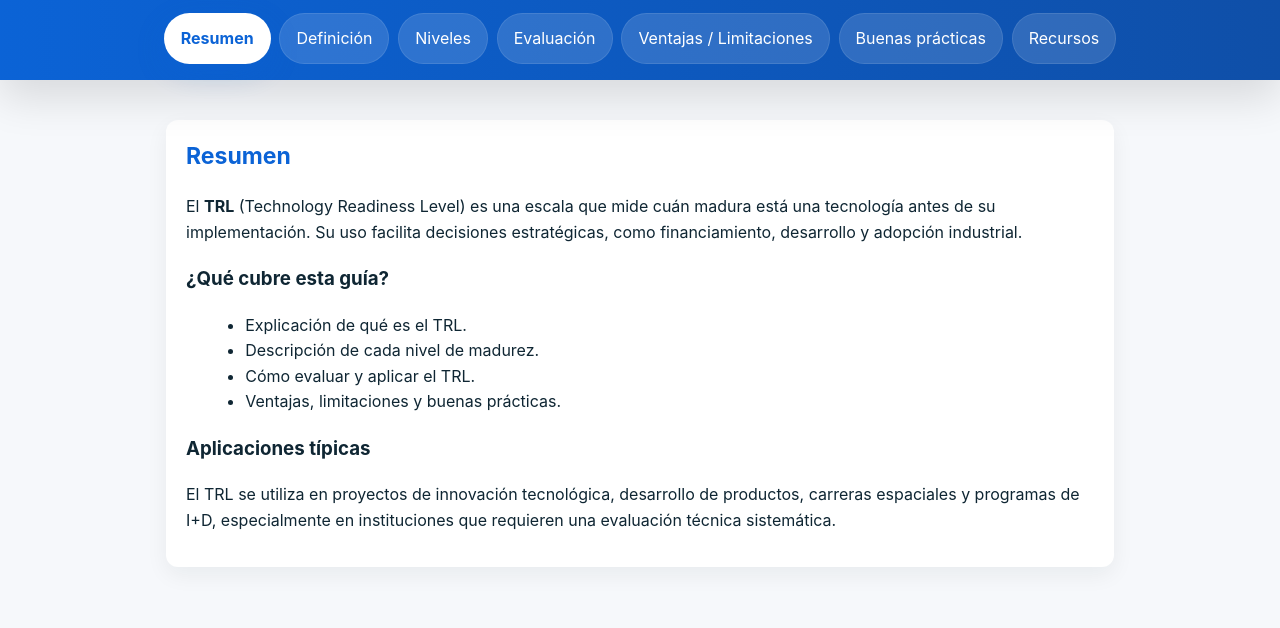
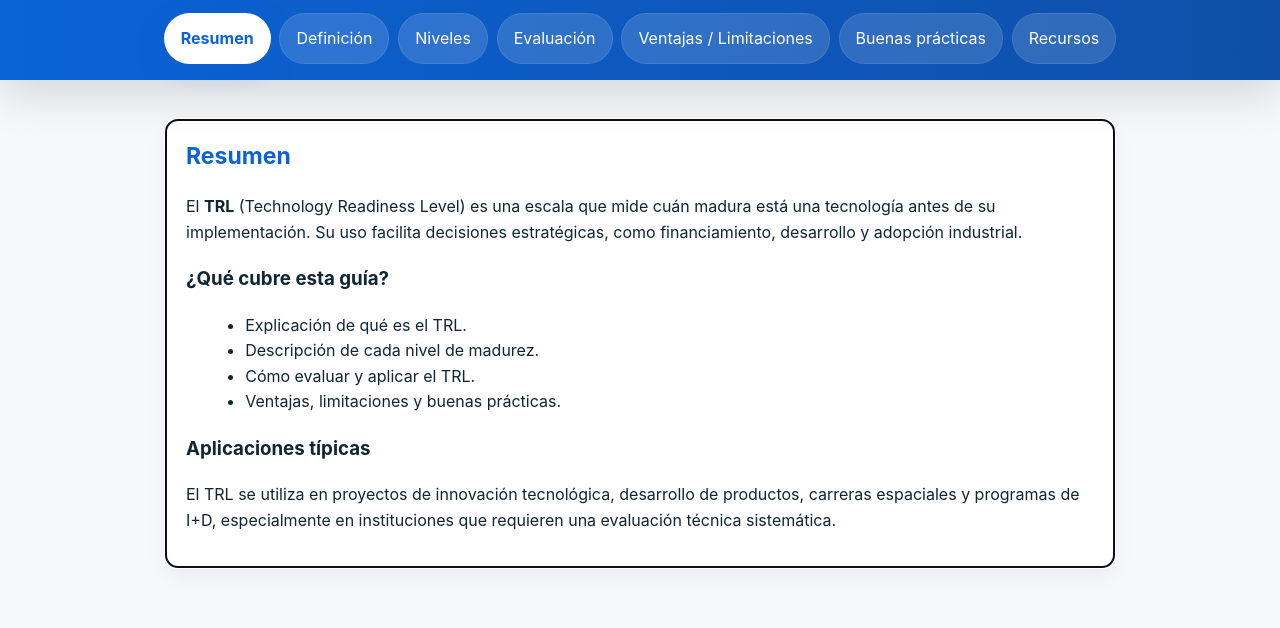
Before and after one commit to JustinS993/Dmayor, a website: page site/index.html in a window 1280 px wide. Shown: the part 159-787 px from the top of the page. Drawn offline with Linux system fonts and the light colour scheme.

Commit message:
Mejoras de accesibilidad y experiencia de usuario

```diff
--- a/site/css/styles.css
+++ b/site/css/styles.css
@@ -51,6 +51,11 @@ body{
   transition:transform .15s ease, background .15s ease, box-shadow .15s ease;
 }
 .main-nav a:hover{transform:translateY(-1px);background:rgba(255,255,255,0.22);box-shadow:0 10px 30px rgba(11,99,214,0.12)}
+.main-nav a:focus-visible,
+.section-actions .button:focus-visible,
+.skip-link:focus-visible,
+.content-section:focus-visible{
+}
 .main-nav a:focus{outline:3px solid rgba(255,255,255,0.2);outline-offset:2px}
 .main-nav a.active{background:white;color:var(--accent);box-shadow:0 10px 30px rgba(11,99,214,0.18);font-weight:700}
 
@@ -60,6 +65,7 @@ main{
   padding:1.5rem 1rem 2rem;
 }
 .section-hidden{display:none}
+.no-js .section-hidden{display:block}
 
 section{
   background:var(--card);
--- a/site/index.html
+++ b/site/index.html
@@ -8,13 +8,14 @@
   <title>TRL — Guía</title>
   <link rel="stylesheet" href="css/styles.css">
 </head>
-<body>
+<body class="no-js">
   <noscript>
     <div class="noscript-warning">
       Este sitio requiere JavaScript para mostrar el contenido por secciones. Activa JavaScript en tu navegador para una mejor experiencia.
     </div>
   </noscript>
   <a class="skip-link" href="#content">Saltar al contenido</a>
+  <div id="section-announcement" class="visually-hidden" aria-live="polite" aria-atomic="true">Sección actual: Resumen</div>
   <header class="site-header">
     <div class="hero-copy">
       <p class="eyebrow">Guía práctica</p>
@@ -32,7 +33,7 @@
     </nav>
   </header>
 
-  <main id="content" tabindex="0">
+  <main id="content" role="main" aria-label="Contenido principal">
     <section id="01-resumen" class="content-section">
       <h2>Resumen</h2>
       <p>El <strong>TRL</strong> (Technology Readiness Level) es una escala que mide cuán madura está una tecnología antes de su implementación. Su uso facilita decisiones estratégicas, como financiamiento, desarrollo y adopción industrial.</p>
@@ -204,7 +205,13 @@
   <script>
     function setActiveNav(hash) {
       document.querySelectorAll('.main-nav a').forEach(a => {
-        a.classList.toggle('active', a.getAttribute('href') === hash);
+        const isActive = a.getAttribute('href') === hash;
+        a.classList.toggle('active', isActive);
+        if (isActive) {
+          a.setAttribute('aria-current', 'page');
+        } else {
+          a.removeAttribute('aria-current');
+        }
       });
     }
 
@@ -221,12 +228,21 @@
       });
       const activeSection = document.getElementById(id);
       if (activeSection) {
+        activeSection.tabIndex = -1;
+        activeSection.focus();
         activeSection.scrollIntoView({behavior: 'smooth', block: 'start'});
+        announcement.textContent = `Sección actual: ${activeSection.querySelector('h2')?.textContent || ''}`;
       }
     }
 
+    const announcement = document.getElementById('section-announcement');
     const sectionIds = Array.from(document.querySelectorAll('.content-section')).map(section => section.id);
     const pager = document.querySelector('.section-actions');
+
+    function getSectionTitle(id) {
+      const section = document.getElementById(id);
+      return section?.querySelector('h2')?.textContent || '';
+    }
 
     function renderPager(currentId) {
       const index = sectionIds.indexOf(currentId);
@@ -235,16 +251,21 @@
       const links = [];
 
       if (prevId) {
-        links.push(`<a class="button prev" href="#${prevId}">Anterior</a>`);
+        links.push(`<a class="button prev" href="#${prevId}" aria-label="Ir a la sección anterior: ${getSectionTitle(prevId)}">Anterior</a>`);
       }
       if (nextId) {
-        links.push(`<a class="button next" href="#${nextId}">Siguiente</a>`);
+        links.push(`<a class="button next" href="#${nextId}" aria-label="Ir a la sección siguiente: ${getSectionTitle(nextId)}">Siguiente</a>`);
       }
 
       pager.innerHTML = links.join('');
     }
 
     document.addEventListener('DOMContentLoaded', () => {
+      document.body.classList.remove('no-js');
+      document.querySelectorAll('.content-section').forEach(section => {
+        section.tabIndex = -1;
+      });
+
       document.body.addEventListener('click', ev => {
         const link = ev.target.closest('.main-nav a, .section-actions a');
         if (!link) return;
@@ -259,7 +280,7 @@
       const initialHash = location.hash || '#01-resumen';
       const initialId = initialHash.replace('#', '');
       showSection(initialId);
-      setActiveNav(initialHash);
+      setActiveNav(`#${initialId}`);
       renderPager(initialId);
     });
   </script>
```
Also changed, not shown: README.md.
